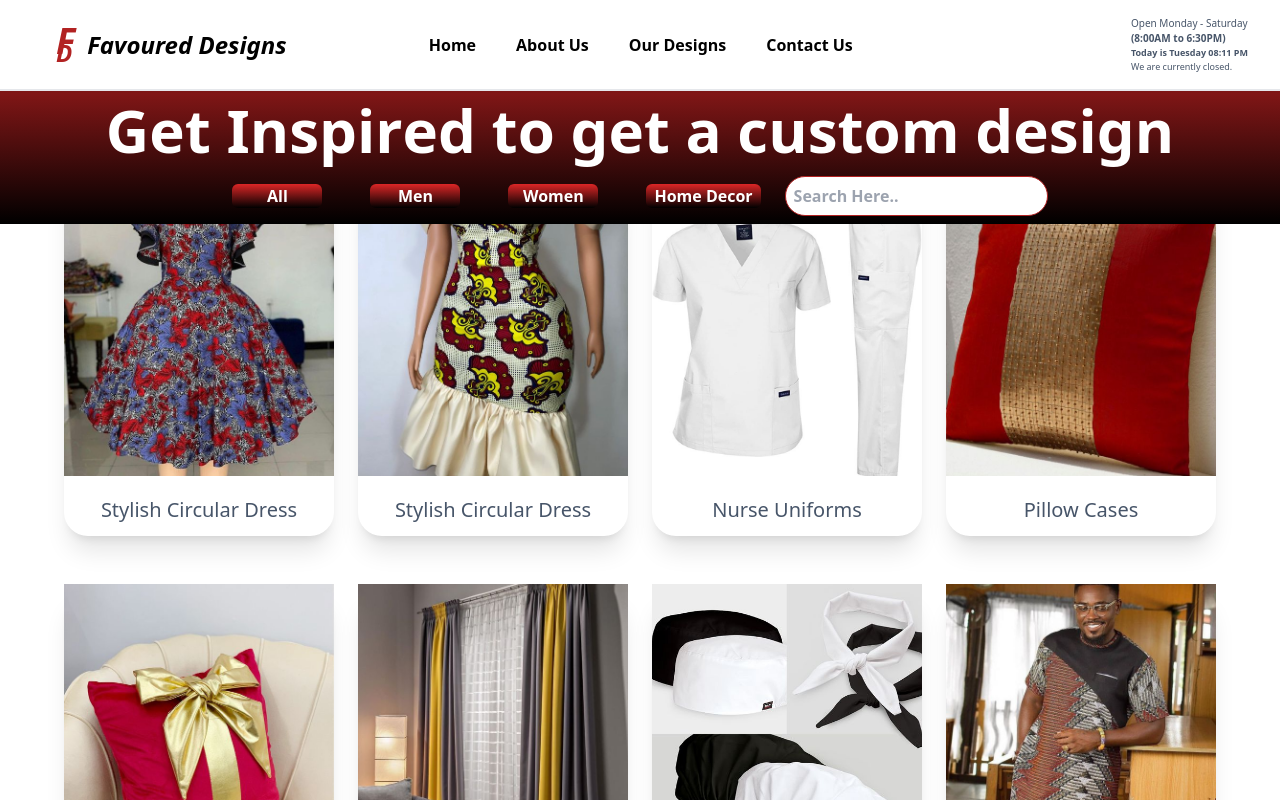
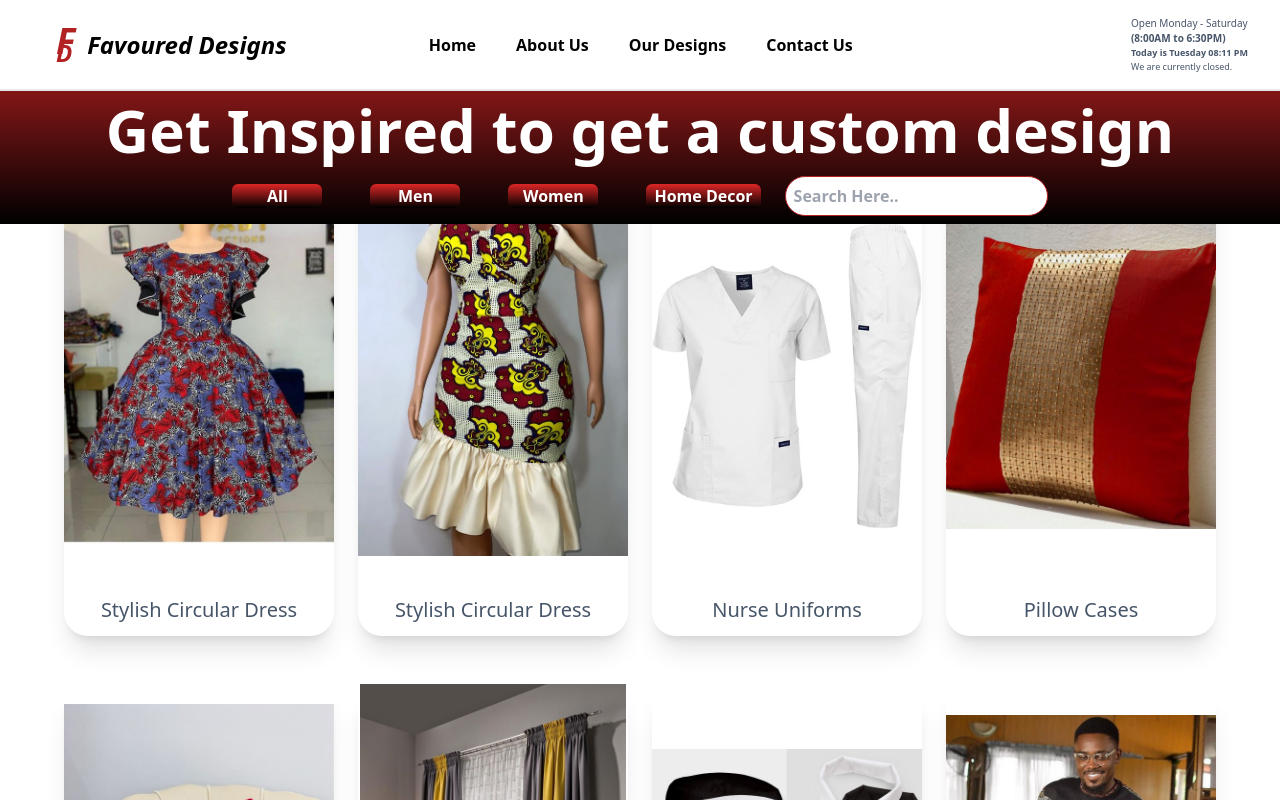
Before and after one commit to JAS-D98/Favour-Designs-Website, a React (Vite) app: page /Designs in a window 1280 px wide. Shown: the top 800 px of the page. Built offline with nearby package versions, Linux system fonts and the light colour scheme.

Commit message:
adjusted image width and height

```diff
--- a/src/Components/DesignsCard.jsx
+++ b/src/Components/DesignsCard.jsx
@@ -1,8 +1,8 @@
 const DesignsCard = ({ design }) => {
   return (
-    <div className="flex flex-1 items-center flex-col sm:w-full rounded-3xl w-full sm:max-w-[350px] shadow-xl pb-3 mt-6">
-      <div className="flex items-center justify-center h-[200px] sm:h-[300px] w-full">
-        <img src={design.imgURL} alt={design.name} className="h-full w-full object-cover" />
+    <div className="flex flex-1 items-center flex-col sm:w-full rounded-3xl w-full sm:max-w-[400px] shadow-xl pb-3 mt-6">
+      <div className="flex items-center justify-center h-[400px] sm:h-[400px] w-full">
+        <img src={design.imgURL} alt={design.name} className="h-full w-full object-contain" />
       </div>
       <div className="mt-4 flex-col flex justify-start gap-1 items-center">
         <h3 className="text-slate-600 text-center mt-1 text-lg sm:text-xl">{design.name}</h3>
```
